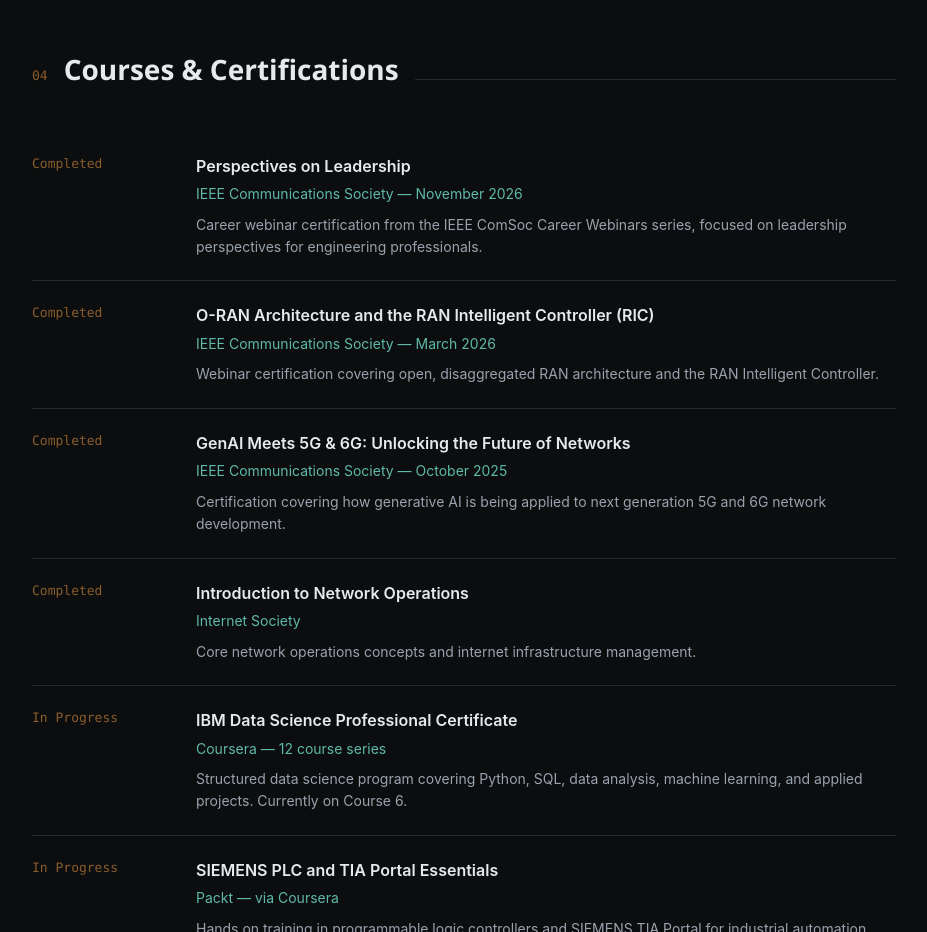
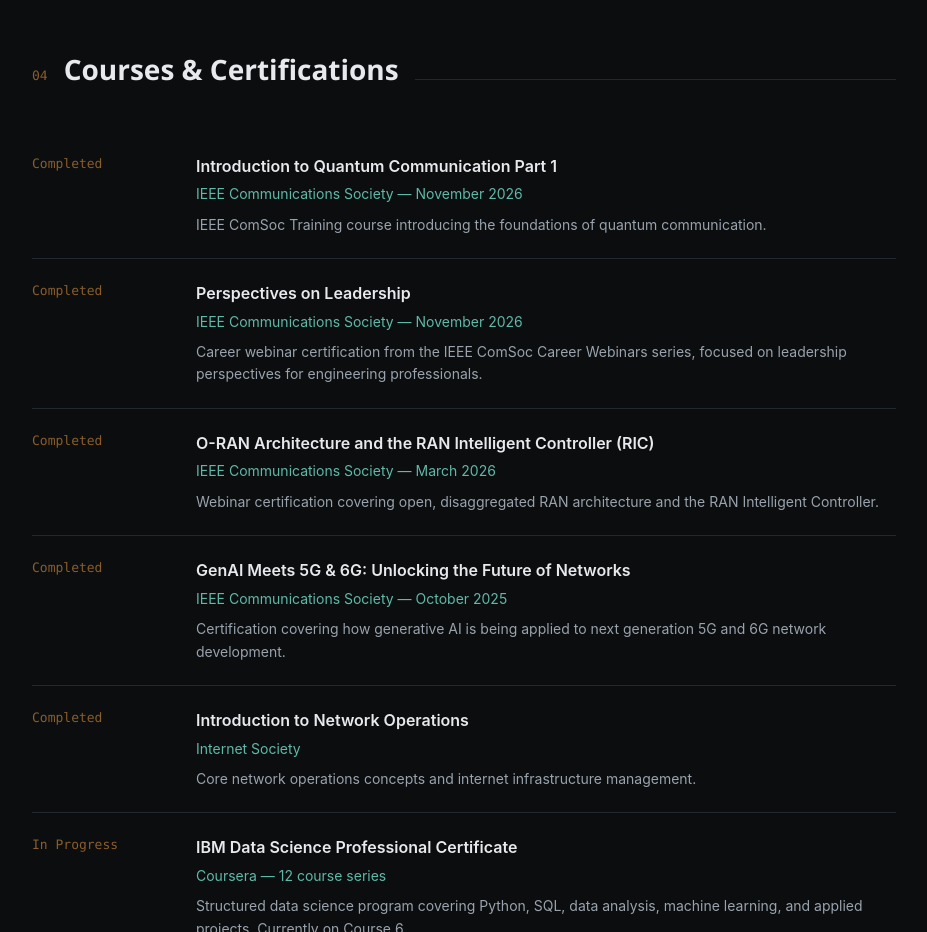
Before and after one commit to olangoisack/olangoisack.github.io, a plain HTML site: page index.html in a window 1280 px wide. Shown: the part 2980-3912 px from the top of the page, without its empty margins (176-1103 px from the left). Drawn offline with Linux system fonts and the light colour scheme.

Commit message:
Add course entry for Quantum Communication
Added a new course entry for 'Introduction to Quantum Communication Part 1' with details.

```diff
--- a/index.html
+++ b/index.html
@@ -633,6 +633,14 @@
      <h2 class="section-title">Courses &amp; Certifications</h2>
       <div class="section-rule"></div>
     </div>
+        <div class="tl-item">
+      <div class="tl-period">Completed</div>
+      <div>
+        <div class="tl-role">Introduction to Quantum Communication Part 1</div>
+        <div class="tl-org">IEEE Communications Society &mdash; November 2026</div>
+        <div class="tl-desc">IEEE ComSoc Training course introducing the foundations of quantum communication.</div>
+      </div>
+    </div>
     <div class="tl-item">
       <div class="tl-period">Completed</div>
       <div>
```
